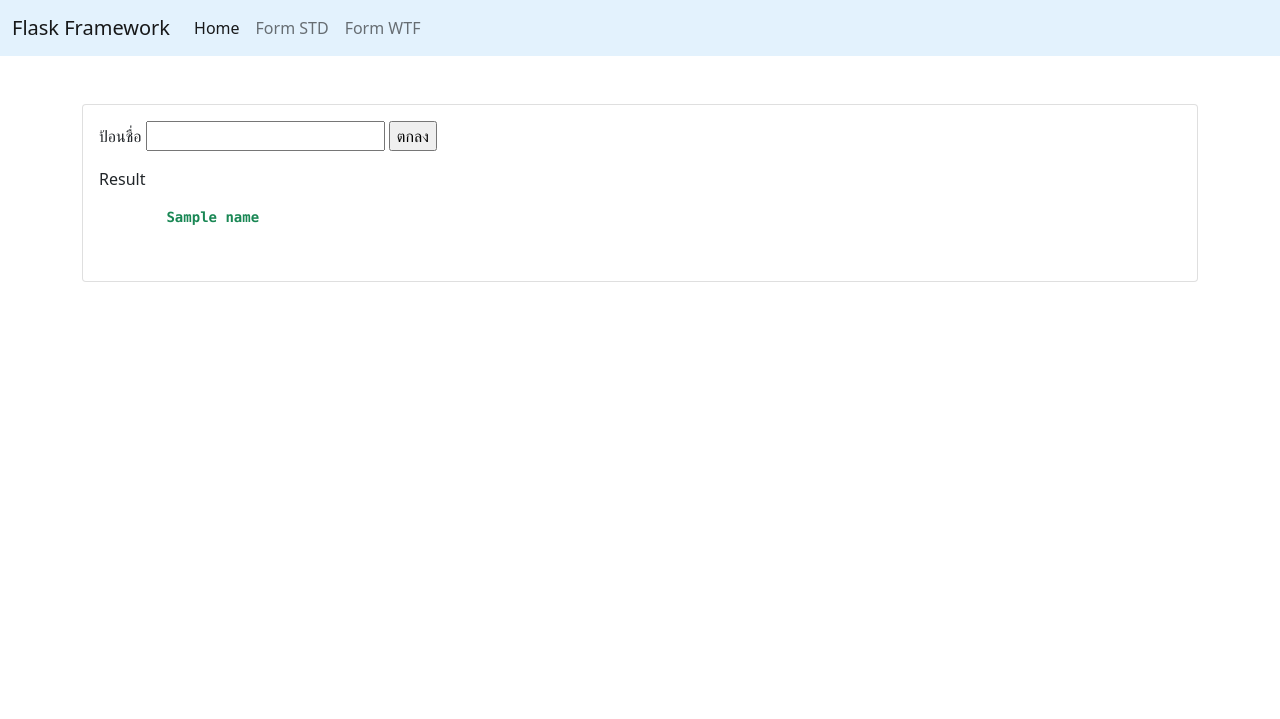
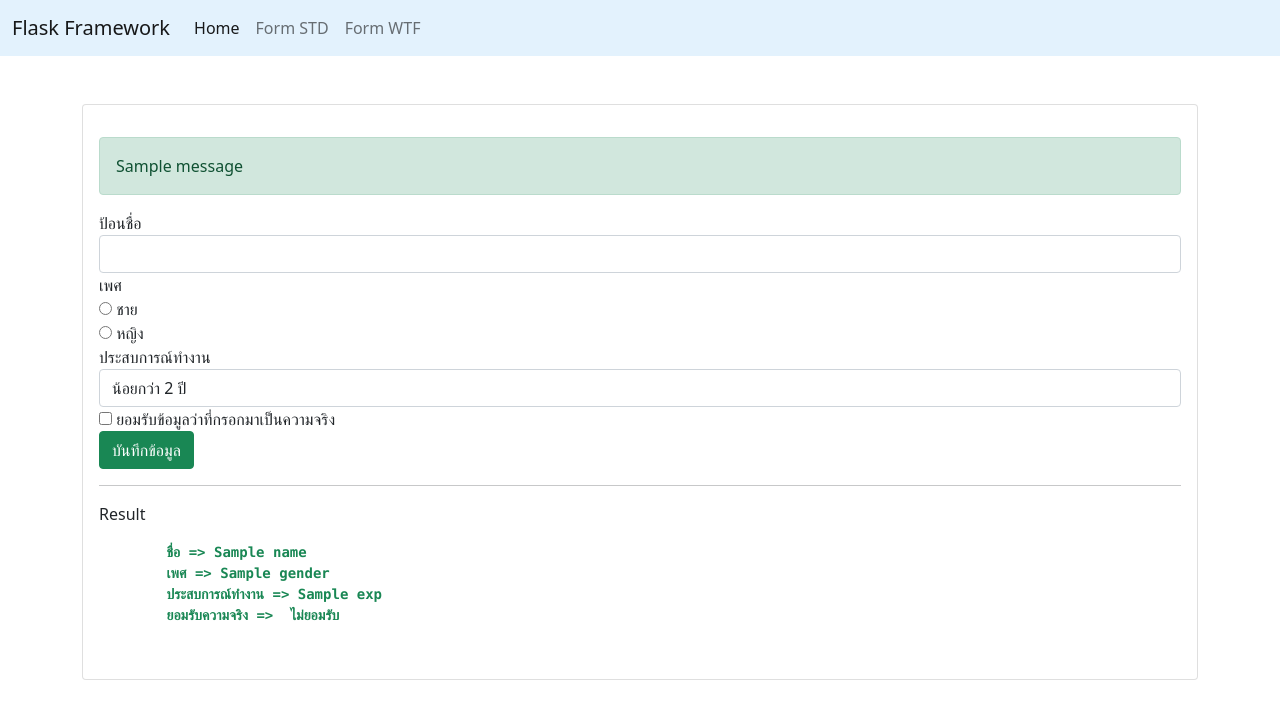
Before and after one commit to bondsanti/Python_Flask-Basic, a Flask app: template templates/formwtf.html in a window 1280 px wide. Shown: the top 719 px of the page. Run offline with Flask 2, Linux system fonts and the light colour scheme; the template is opened without the code that fills it: values that come from a table or form of the project are taken from there, most other values are stand-ins (such as "Sample title", 1, 10 or a date in 2020); one stand-in notice (Sample message) is shown; some libraries are stand-ins or nearby versions.

Commit message:
flask-bootstap-wtf

```diff
--- a/app.py
+++ b/app.py
@@ -1,15 +1,20 @@
 from pickle import FALSE
 from flask import Flask, flash, redirect,render_template,request
 from flask_wtf import FlaskForm
-from wtforms import StringField,SubmitField
+from wtforms import StringField,SubmitField,BooleanField,RadioField,SelectField
 from wtforms.validators import DataRequired
+from flask_bootstrap import Bootstrap
 
 
 app = Flask(__name__)
 app.config['SECRET_KEY'] = 'mykey'
+Bootstrap(app)
 
 class MyForm(FlaskForm):
      name = StringField('ป้อนชื่อ', validators=[DataRequired()])
+     gender = RadioField('เพศ',choices=[('male','ชาย'),('female','หญิง')],validators=[DataRequired()])
+     exp = SelectField('ประสบการณ์ทำงาน',choices=[('น้อยกว่า 2 ปี','น้อยกว่า 2 ปี'),('มากกว่า 2 ปี','มากกว่า 2 ปี'),('ไม่มีประสบการณ์','ไม่มีประสบการณ์')],validators=[DataRequired()])
+     checkAccept = BooleanField('ยอมรับข้อมูลว่าที่กรอกมาเป็นความจริง')
      submit = SubmitField("บันทึกข้อมูล")
 
 @app.route('/')
@@ -35,12 +40,23 @@ def contactForm():
 @app.route('/form2',methods=['GET', 'POST'])
 def form2():
     name=False
+    checkAccept=False
+    gender=False
+    exp=False
     form=MyForm()
     if form.validate_on_submit():
+        flash("สำเร็จ..!!")
         name=form.name.data
+        checkAccept=form.checkAccept.data
+        gender=form.gender.data
+        exp=form.exp.data
+        #เคลียร์ค่าจากฟอร์ม
         form.name.data = ""
+        form.checkAccept.data = ""
+        form.gender.data = ""
+        form.exp.data = ""
         # return redirect('/formwtf')
-    return render_template("formwtf.html",form=form,name=name)
+    return render_template("formwtf.html",form=form,name=name,checkAccept=checkAccept,gender=gender,exp=exp)
 
 # @app.route('/submit', methods=['GET', 'POST'])
 # def submit():
--- a/templates/formwtf.html
+++ b/templates/formwtf.html
@@ -1,18 +1,29 @@
 {% extends "layout.html" %}
+{% import "bootstrap/wtf.html" as wtf %}
+
+
 {% block content %}
+
+
 <div class="card my-5">
+
     <div class="card-body">
-        <form method="POST" action="{{url_for('form2')}}">
-            {{ form.csrf_token }}
-            {{ form.name.label }} {{ form.name(size=20) }}
+      {% for messages in get_flashed_messages() %}
+      <div class="alert alert-success my-3" role="alert">
+        {{messages}}
+      </div>
+    {% endfor %}
 
-            <input type="submit" value="ตกลง">
-        </form>
+      {{wtf.quick_form(form)}}
+       <hr>
         <p class="mt-3">Result </p>
 
         {% if name %}
         <pre class="text-success">
-        <strong>{{name}}</strong>
+        <strong>ชื่อ => {{name}}</strong>
+        <strong>เพศ => {{gender}}</strong>
+        <strong>ประสบการณ์ทำงาน => {{exp}}</strong>
+        <strong>ยอมรับความจริง => {% if checkAccept %}ยอมรับ{% else %} ไม่ยอมรับ {% endif %}</strong>
         </pre>
         {% else %}
         <pre class="text-danger">
@@ -21,4 +32,10 @@
         </pre>
     </div>
 </div>
+<script>
+  const btn = document.querySelector('.btn.btn-default');
+  btn.classList.remove('btn-default');
+  btn.classList.add('btn-success');
+
+</script>
 {% endblock %}
```
